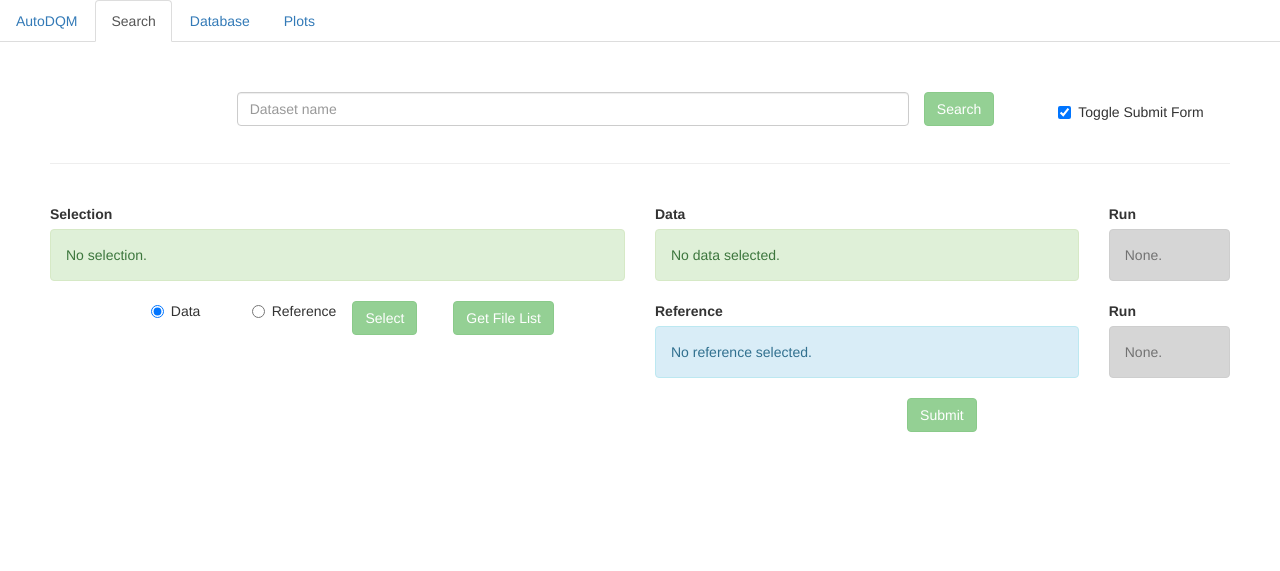
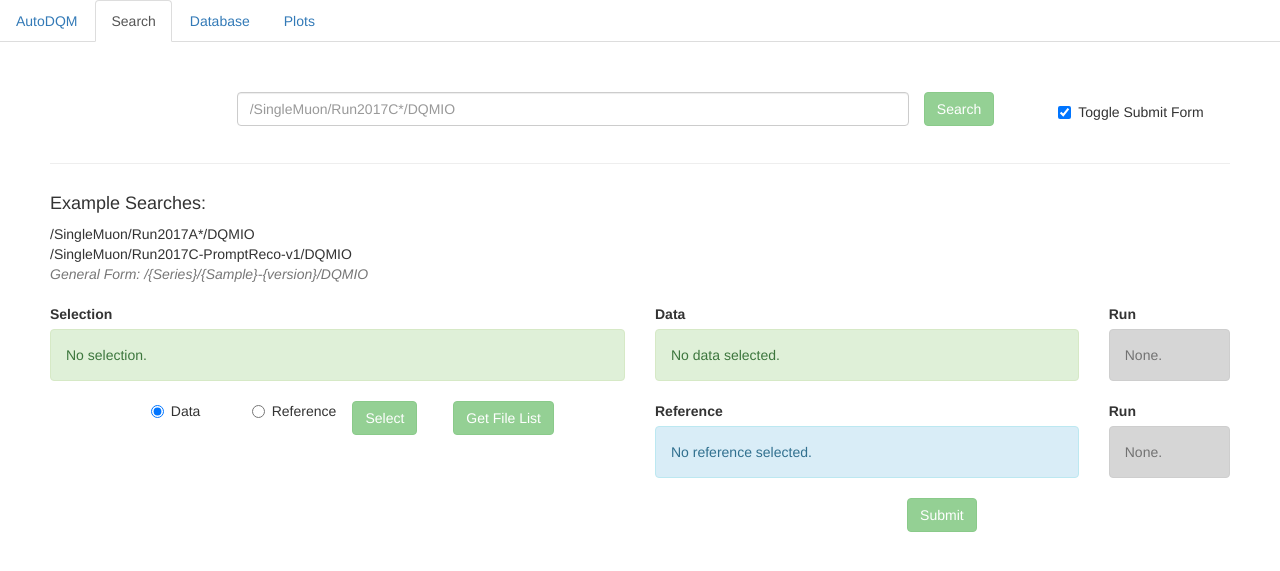
Before and after one commit to jkguiang/AutoDQM, a PHP site: page /search.php in a window 1280 px wide. Shown: the top 571 px of the page. Run offline with PHP 8.4, Linux system fonts and the light colour scheme; some libraries are stand-ins or nearby versions.

Commit message:
updating uaf release

```diff
--- a/search.php
+++ b/search.php
@@ -58,7 +58,7 @@
                             <div class="col-sm-10">
                                 <form id="modular" action="/" method="post" role="form">
                                     <div class="form-group row">
-                                        <input type="text" class="form-control" id="search_txt" onkeyup="check_search()" name="search_txt" placeholder="Dataset name">
+                                        <input type="text" class="form-control" id="search_txt" onkeyup="check_search()" name="search_txt" placeholder="/SingleMuon/Run2017C*/DQMIO">
                                     </div>
                                 </form>
                             </div>
@@ -79,7 +79,14 @@
                 <hr>
                 <div class="row">
                     <div class="col-lg-6">
-                        <div class="list-group" id="dsnames"></div>
+                        <div class="list-group" id="dsnames">
+                            <p>
+                                <h4>Example Searches:</h4>
+                                /SingleMuon/Run2017A*/DQMIO<br />
+                                /SingleMuon/Run2017C-PromptReco-v1/DQMIO
+                                <p class="text-muted"><i>General Form: /{Series}/{Sample}-{version}/DQMIO</i><br/></p>
+                            </p>
+                        </div>
                     </div>
                     <div class="col-lg-6">
                         <div class="list-group" id="files"></div>
```
Also changed, not shown: 1 other file.
